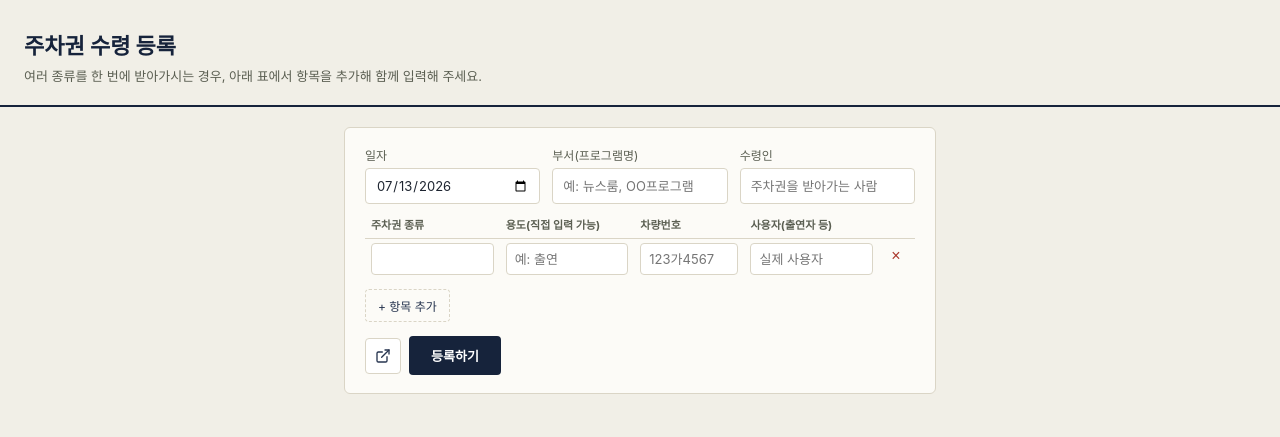
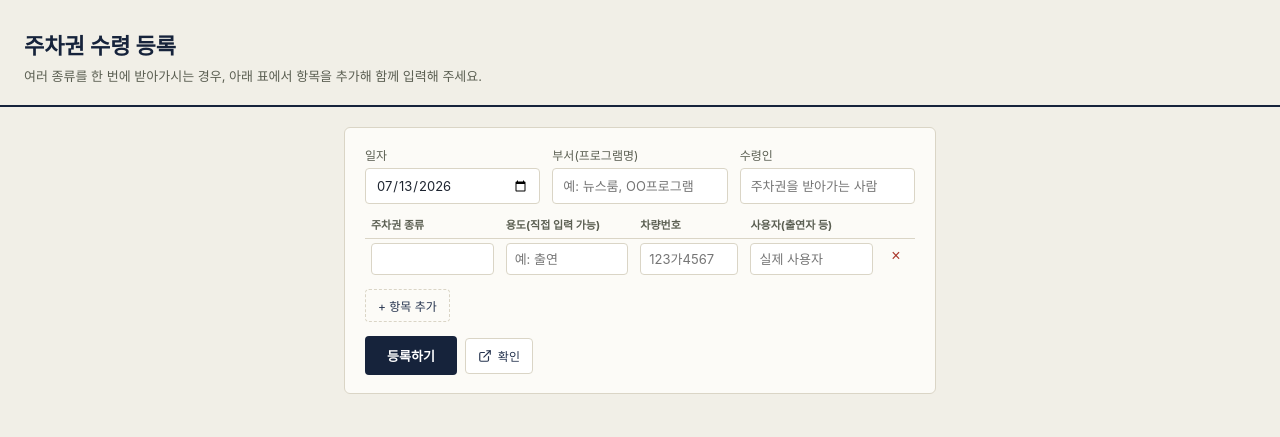
Before and after one commit to ssalbuza/parking-pass, a website: page index.html in a window 1280 px wide. Drawn offline with Linux system fonts and the light colour scheme.

Commit message:
Update index.html

```diff
--- a/index.html
+++ b/index.html
@@ -25,13 +25,13 @@
   .items-table input { width: 100%; height: 32px; border: 1px solid var(--paper-line); border-radius: 4px; padding: 0 8px; font-size: 13px; font-family: inherit; }
   .row-remove { background: none; border: none; color: var(--seal); cursor: pointer; font-size: 16px; padding: 4px 6px; }
   .btn-add-row { background: none; border: 1px dashed var(--paper-line); color: var(--navy); font-size: 12px; padding: 7px 12px; border-radius: 4px; cursor: pointer; font-family: inherit; }
-  .actions-row { display: flex; justify-content: space-between; align-items: center; margin-top: 14px; }
-  .btn-group { display: flex; align-items: center; gap: 8px; }
-.btn-check { display: inline-flex; align-items: center; justify-content: center; width: 36px; height: 36px; border: 1px solid var(--paper-line); border-radius: 4px; color: var(--navy); background: #fff; flex-shrink: 0; }
-.btn-check:hover { border-color: var(--navy); background: #F5F3EC; }
+  .actions-row { display: flex; align-items: center; gap: 12px; margin-top: 14px; }
   .btn-submit { background: var(--navy-deep); color: #fff; border: none; border-radius: 4px; padding: 10px 22px; font-size: 13px; font-weight: 700; cursor: pointer; font-family: inherit; }
   .btn-submit:disabled { opacity: 0.5; cursor: default; }
-  .msg-inline { font-size: 12px; color: var(--seal); margin-top: 8px; display: none; }
+  .msg-inline { font-size: 12px; color: var(--seal); margin-right: auto; display: none; }
+  .btn-group { display: flex; align-items: center; gap: 8px; }
+  .btn-check { display: inline-flex; align-items: center; gap: 6px; height: 36px; padding: 0 12px; border: 1px solid var(--paper-line); border-radius: 4px; color: var(--navy); background: #fff; font-size: 12px; text-decoration: none; white-space: nowrap; font-family: inherit; }
+  .btn-check:hover { border-color: var(--navy); background: #F5F3EC; }
   .thankyou { padding: 60px 24px; text-align: center; }
   .thankyou h2 { font-size: 19px; margin: 10px 0 6px; color: var(--navy-deep); }
   .thankyou p { font-size: 13px; color: var(--ink-soft); margin: 0 0 20px; }
@@ -76,14 +76,15 @@
           '<datalist id="dl-purpose">' + DEFAULT_PURPOSES.map(function(p){ return '<option value="'+escapeHtml(p)+'">'; }).join('') + '</datalist>' +
           '<button class="btn-add-row" id="btn-add-item" type="button">+ 항목 추가</button>' +
           '<div class="actions-row">' +
-  '<span class="msg-inline" id="msg-error">일자, 부서, 수령인과 최소 1개 항목(종류)을 입력해 주세요.</span>' +
-  '<div class="btn-group">' +
-    '<a class="btn-check" href="https://docs.google.com/spreadsheets/d/1Wt8Mnr_KcAsNn1TO6mBSV-hVXBgbcjmEl5vfiYC3TmA/edit?usp=sharing" target="_blank" rel="noopener noreferrer" title="입력 내용 확인" aria-label="입력 내용 확인">' +
-      '<svg width="16" height="16" viewBox="0 0 24 24" fill="none" stroke="currentColor" stroke-width="2" stroke-linecap="round" stroke-linejoin="round"><path d="M18 13v6a2 2 0 0 1-2 2H5a2 2 0 0 1-2-2V8a2 2 0 0 1 2-2h6"></path><polyline points="15 3 21 3 21 9"></polyline><line x1="10" y1="14" x2="21" y2="3"></line></svg>' +
-    '</a>' +
-    '<button class="btn-submit" id="btn-submit" type="button">등록하기</button>' +
-  '</div>' +
-'</div>' +
+            '<span class="msg-inline" id="msg-error">일자, 부서, 수령인과 최소 1개 항목(종류)을 입력해 주세요.</span>' +
+            '<div class="btn-group">' +
+              '<button class="btn-submit" id="btn-submit" type="button">등록하기</button>' +
+              '<a class="btn-check" href="여기에_구글시트_링크" target="_blank" rel="noopener noreferrer">' +
+                '<svg width="14" height="14" viewBox="0 0 24 24" fill="none" stroke="currentColor" stroke-width="2" stroke-linecap="round" stroke-linejoin="round"><path d="M18 13v6a2 2 0 0 1-2 2H5a2 2 0 0 1-2-2V8a2 2 0 0 1 2-2h6"></path><polyline points="15 3 21 3 21 9"></polyline><line x1="10" y1="14" x2="21" y2="3"></line></svg>' +
+                '<span>확인</span>' +
+              '</a>' +
+            '</div>' +
+          '</div>' +
         '</div>' +
       '</div>';
 
```
